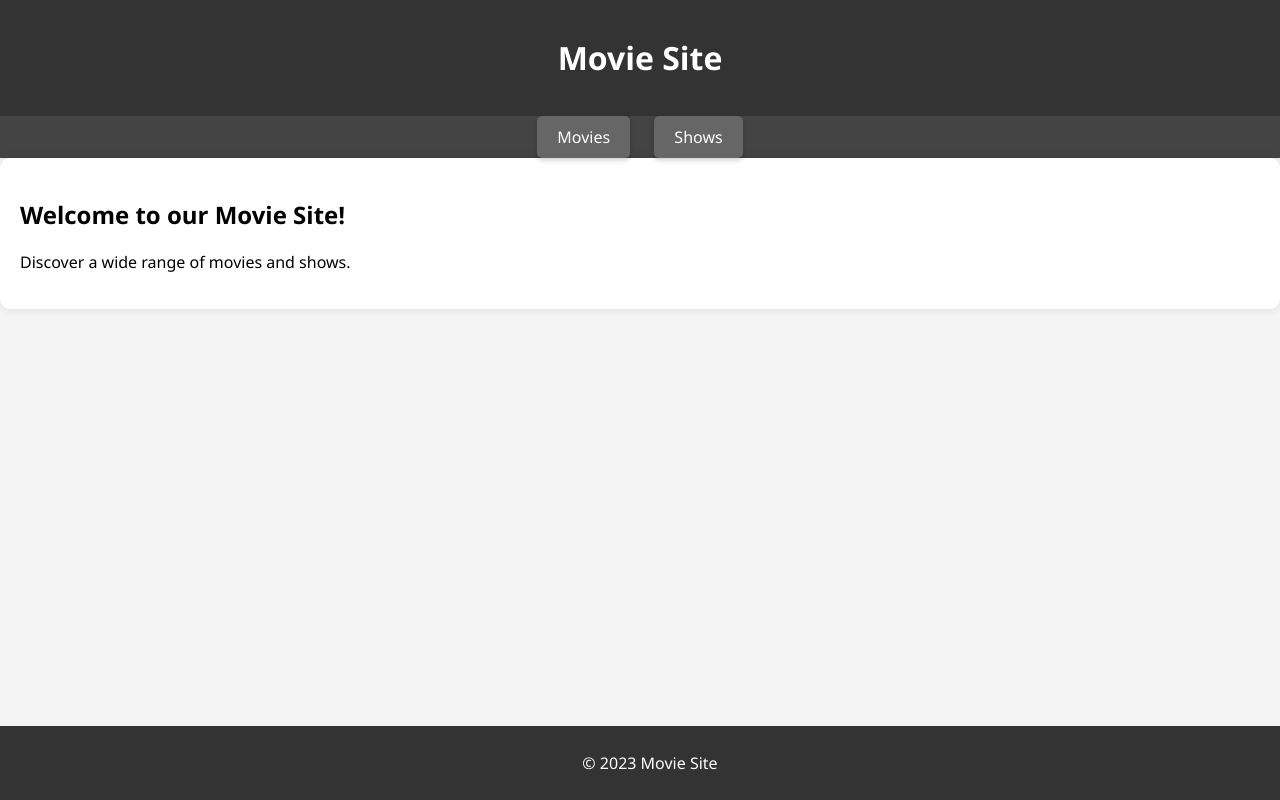
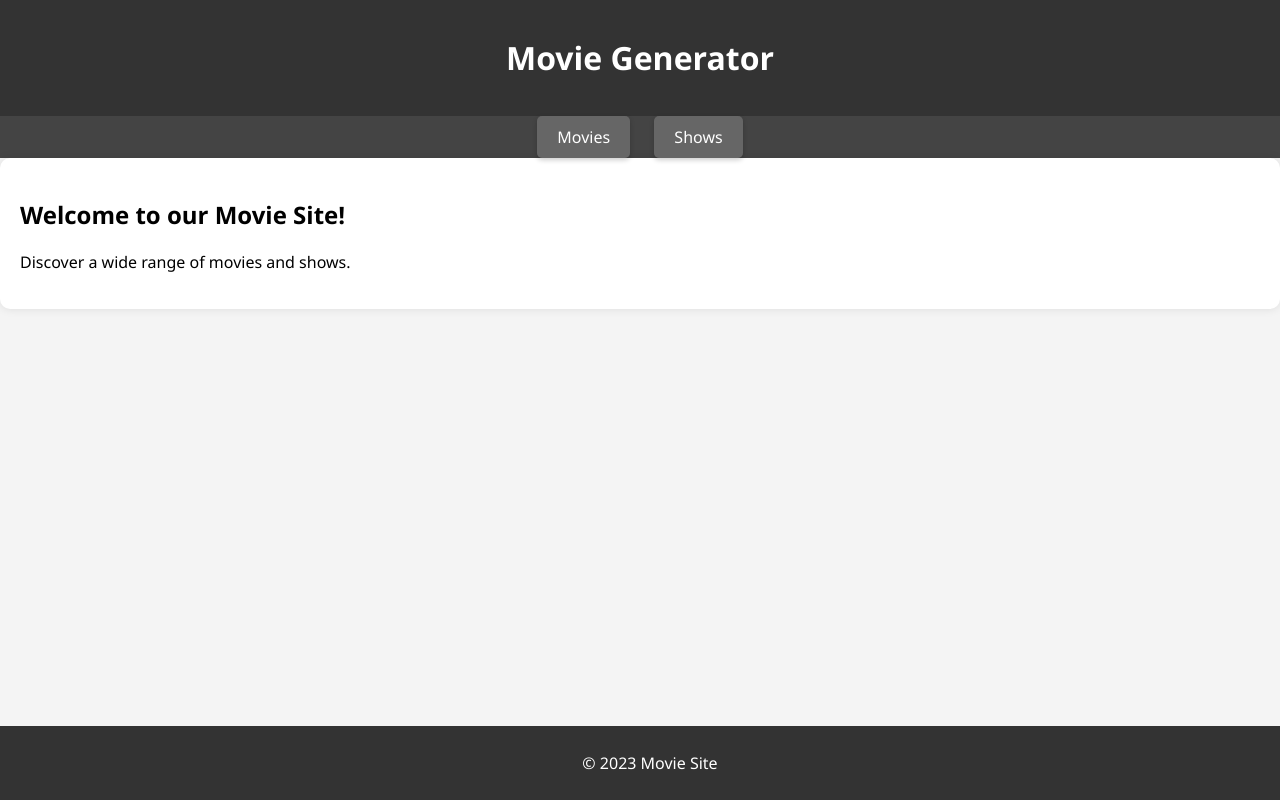
Before and after one commit to estif2127/estifomoviesite, a plain HTML site: page index.html in a window 1280 px wide. Drawn offline with Linux system fonts and the light colour scheme.

Commit message:
Update index.html

```diff
--- a/index.html
+++ b/index.html
@@ -63,7 +63,7 @@
 <body>
 
     <header>
-        <h1>Movie Site</h1>
+        <h1>Movie Generator</h1>
     </header>
 
     <nav>
```
